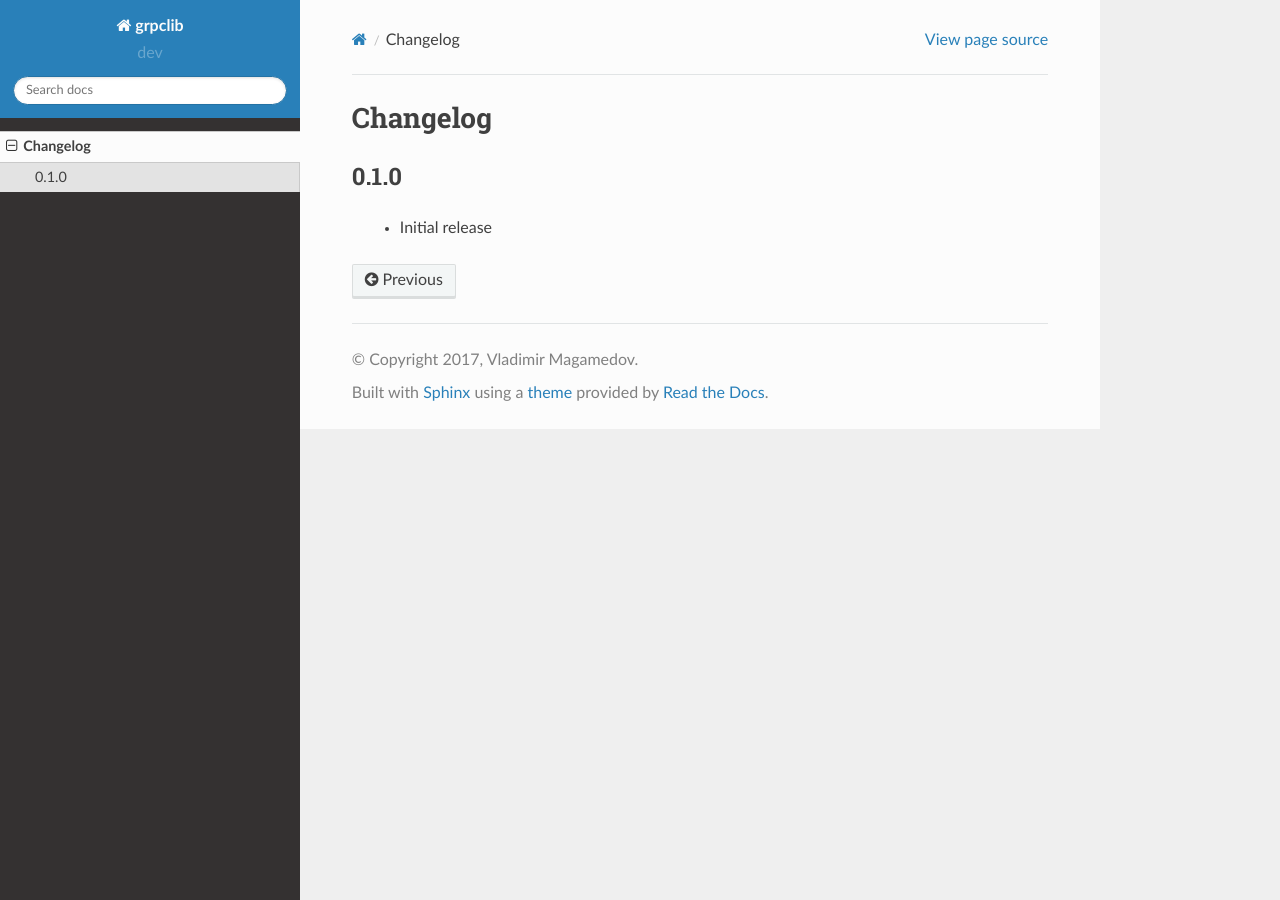
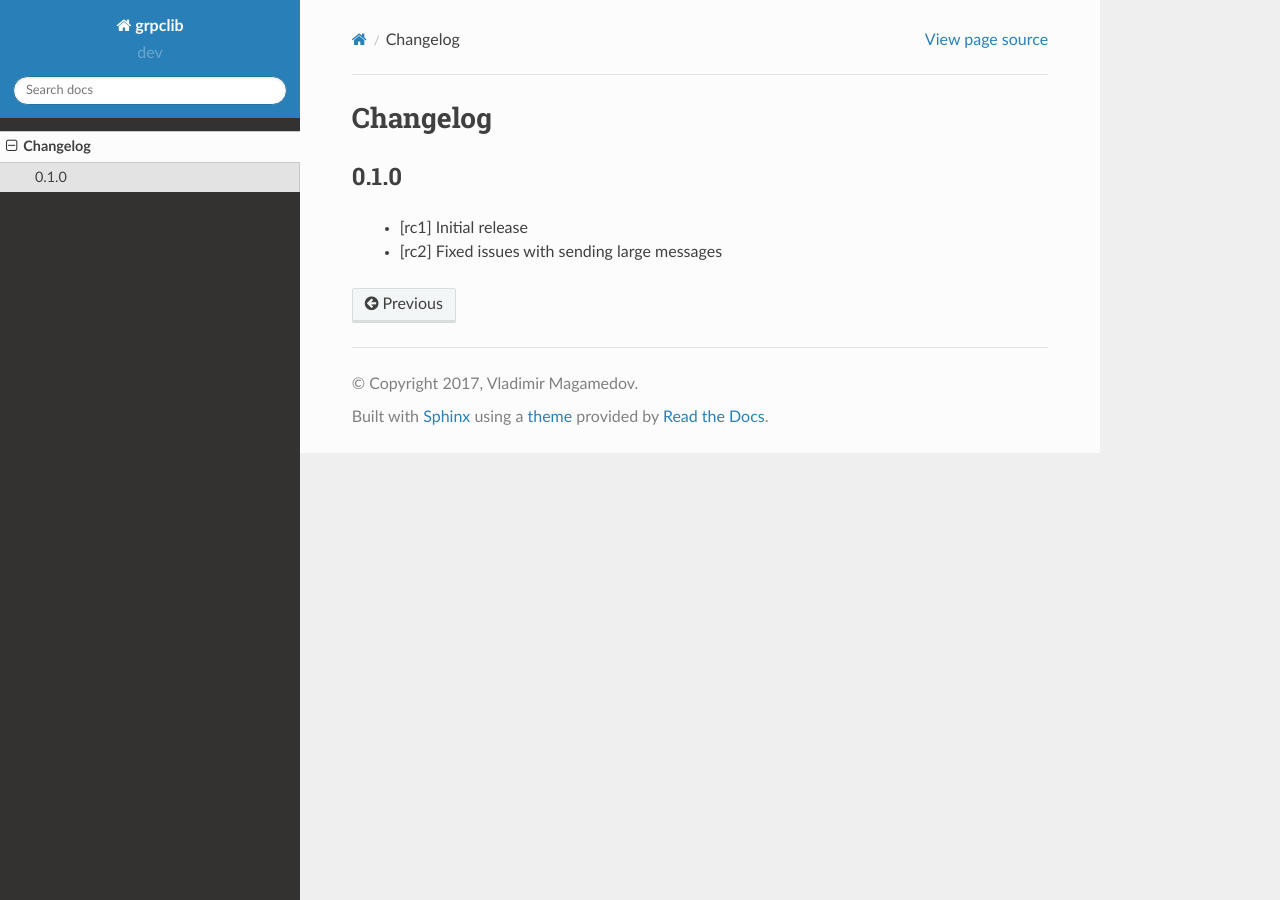
Before and after one commit to vmagamedov/grpclib, a Sphinx documentation site: the page built from docs/changelog/index.rst, in a window 1280 px wide. Built offline with Sphinx 7.4.7 and the Read the Docs theme 2.0.0, drawn with Linux system fonts in a browser that asks for light colours.

Commit message:
Release candidate

```diff
--- a/README.rst
+++ b/README.rst
@@ -18,7 +18,7 @@ Currently you can install ``grpclib`` only from the GitHub:
 
 .. code-block:: shell
 
-    $ pip3 install grpclib==0.1.0rc1
+    $ pip3 install grpclib==0.1.0rc2
 
 For the code generation you will also need a ``protoc`` compiler, which can be
 installed with ``protobuf`` package:
--- a/docs/changelog/index.rst
+++ b/docs/changelog/index.rst
@@ -4,4 +4,5 @@ Changelog
 0.1.0
 ~~~~~
 
-  - Initial release
+  - [rc1] Initial release
+  - [rc2] Fixed issues with sending large messages
--- a/setup.py
+++ b/setup.py
@@ -2,7 +2,7 @@ from setuptools import setup, find_packages
 
 setup(
     name='grpclib',
-    version='0.1.0rc1',
+    version='0.1.0rc2',
     description='Pure-Python gRPC implementation, based on hyper-h2 project',
     author='Vladimir Magamedov',
     author_email='vladimir@magamedov.com',
```
